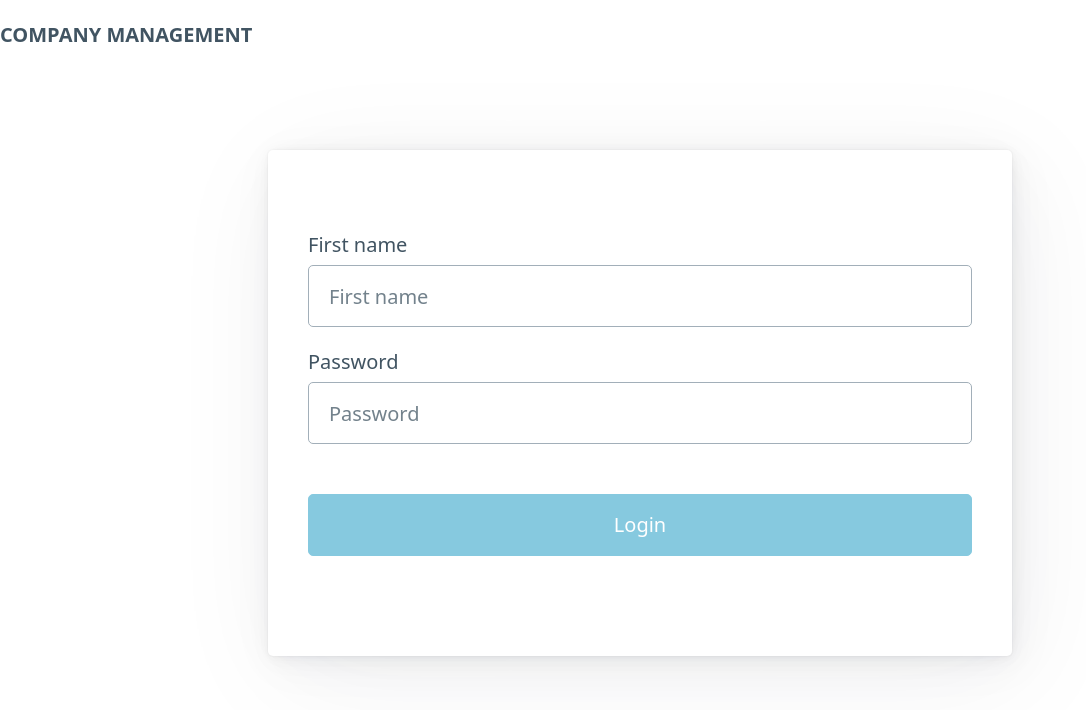
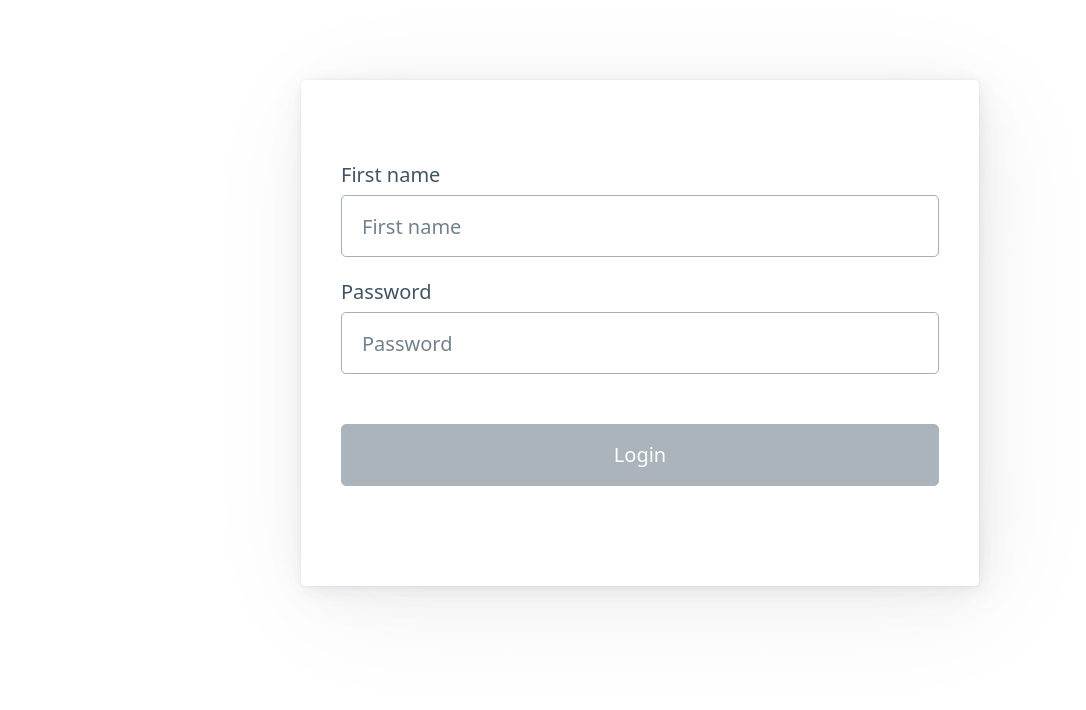
Before and after one commit to smubarak-ali/company-management-system, an Angular app in the folder company-management-frontend/: page /#/login in a window 1280 px wide. Shown: the top 710 px of the page, without its empty margins (0-1086 px from the left). Built offline with nearby package versions, Linux system fonts and the light colour scheme.

Commit message:
chore: Update the company list screen.

```diff
--- a/company-management-frontend/src/app/components/company-list/company-list.component.html
+++ b/company-management-frontend/src/app/components/company-list/company-list.component.html
@@ -1,66 +1,42 @@
-<app-company-search-filter [companyNo]="companyNo" [companyName]="companyName" [industryId]="industryId" [city]="city" [parentCompany]="parentCompany" [totalEmployees]="totalEmployees"></app-company-search-filter>
+<!-- <app-company-search-filter [companyNo]="companyNo" [companyName]="companyName" [industryId]="industryId" [city]="city"
+    [parentCompany]="parentCompany" [totalEmployees]="totalEmployees"></app-company-search-filter> -->
 
 @if (isLoadingResults === true) {
-    <div aria-busy="true"></div>
+<div aria-busy="true"></div>
 }
-@if (dataSource.data.length <= 0) { <div>
+@if (items.length <= 0) { <div>
     No companies found
     </div>
     } @else {
-    <div id="table" class="mat-elevation-z4">
-        <table mat-table [dataSource]="dataSource" matSort matSortActive="companyName" matSortDirection="asc" (matSortChange)="announceSortChange($event)">
-
-            <!-- Company No Column -->
-            <ng-container matColumnDef="companyNo">
-                <th mat-header-cell *matHeaderCellDef> No. </th>
-                <td mat-cell *matCellDef="let element"> {{element.companyNo}} </td>
-            </ng-container>
-
-            <!-- Company Name Column -->
-            <ng-container matColumnDef="companyName">
-                <th mat-header-cell *matHeaderCellDef mat-sort-header sortActionDescription="Sort by company name" disableClear> Name
-                </th>
-                <td mat-cell *matCellDef="let element"> {{element.companyName}} </td>
-            </ng-container>
-
-            <!-- Industry Column -->
-            <ng-container matColumnDef="industryName">
-                <th mat-header-cell *matHeaderCellDef> Industry </th>
-                <td mat-cell *matCellDef="let element"> {{element.industryName}} </td>
-            </ng-container>
-
-            <!-- Total Employees Column -->
-            <ng-container matColumnDef="totalEmployees">
-                <th mat-header-cell *matHeaderCellDef> Total Employees </th>
-                <td mat-cell *matCellDef="let element"> {{element.totalEmployees}} </td>
-            </ng-container>
-
-            <!-- City Column -->
-            <ng-container matColumnDef="city">
-                <th mat-header-cell *matHeaderCellDef> City </th>
-                <td mat-cell *matCellDef="let element"> {{element.city}} </td>
-            </ng-container>
-
-            <!-- Parent Company Column -->
-            <ng-container matColumnDef="parentCompany">
-                <th mat-header-cell *matHeaderCellDef> Parent Company </th>
-                <td mat-cell *matCellDef="let element"> {{element.parentCompany}} </td>
-            </ng-container>
-
-            <!-- Level Company Column -->
-            <ng-container matColumnDef="level">
-                <th mat-header-cell *matHeaderCellDef> Level </th>
-                <td mat-cell *matCellDef="let element"> {{element.level}} </td>
-            </ng-container>
-
-            <tr mat-header-row *matHeaderRowDef="displayedColumns"></tr>
-            <tr mat-row *matRowDef="let row; columns: displayedColumns;" (click)="selectedRow(row)"></tr>
-        </table>
-
-        <mat-paginator [pageSizeOptions]="[5, 10, 15]" [length]="totalCount" showFirstLastButtons="false" (page)="pageChanged($event)">
-        </mat-paginator>
-    </div>
+    <article>
+        <figure>
+            <table role="grid">
+                <thead>
+                    <th scope="col"><strong>No.</strong></th>
+                    <th scope="col"><strong>Name</strong></th>
+                    <th scope="col"><strong>Industry</strong></th>
+                    <th scope="col"><strong>Total Employees</strong></th>
+                    <th scope="col"><strong>City</strong></th>
+                    <th scope="col"><strong>Parent Company</strong></th>
+                    <th scope="col"><strong>Level</strong></th>
+                </thead>
+                <tbody>
+                    @for (item of items; track item.id;) {
+                    <tr scope="row">
+                        <td>{{item.companyNo}}</td>
+                        <td>{{item.companyName}}</td>
+                        <td>{{item.industryName}}</td>
+                        <td>{{item.totalEmployees}}</td>
+                        <td>{{item.city}}</td>
+                        <td>{{item.parentCompany}}</td>
+                        <td>{{item.level}}</td>
+                    </tr>
+                    }
+                </tbody>
+            </table>
+        </figure>
+    </article>
     }
 
 
-    <a mat-stroked-button routerLink="/save">New company</a>
+    <!-- <a role="button" routerLink="/save">New company</a> -->
--- a/company-management-frontend/src/app/components/company-list/company-list.component.scss
+++ b/company-management-frontend/src/app/components/company-list/company-list.component.scss
@@ -1,7 +1,11 @@
-div#table {
-    overflow-x: auto;
+article {
+    --block-spacing-vertical: 10px;
+
+    th {
+        --font-size: 16px;
+    }
+
+    td {
+        --font-size: 15px;
+    }
 }
-
-a {
-    margin-top: 1.5em;
-}
--- a/company-management-frontend/src/app/components/company-list/company-list.component.ts
+++ b/company-management-frontend/src/app/components/company-list/company-list.component.ts
@@ -2,33 +2,26 @@ import { HttpClientModule } from '@angular/common/http';
 import { AfterViewInit, Component, OnDestroy, OnInit, ViewChild, effect, signal } from '@angular/core';
 import { Subscription } from 'rxjs';
 import { Router, RouterLink } from '@angular/router';
-import { MatTableDataSource, MatTableModule } from '@angular/material/table';
-import {MatProgressSpinnerModule} from '@angular/material/progress-spinner';
+
+import { CompanyDto } from '../../utils/objects/Company';
 import { BackendService } from '../../services/backend.service';
-import { CompanyDto } from '../../utils/objects/Company';
-import { MatButtonModule } from '@angular/material/button';
-import { MatSort, MatSortModule, Sort } from '@angular/material/sort';
-import { MatPaginator, MatPaginatorModule, PageEvent } from '@angular/material/paginator';
 import { CompanySearchFilterComponent } from '../company-search-filter/company-search-filter.component';
 
 @Component({
   selector: 'app-company-list',
   standalone: true,
-  imports: [HttpClientModule, MatTableModule, MatButtonModule, RouterLink, MatSortModule, MatProgressSpinnerModule, MatPaginatorModule, CompanySearchFilterComponent],
+  imports: [HttpClientModule, RouterLink, CompanySearchFilterComponent],
   templateUrl: './company-list.component.html',
   styleUrl: './company-list.component.scss'
 })
-export class CompanyListComponent implements AfterViewInit, OnInit, OnDestroy {
+export class CompanyListComponent implements OnInit, OnDestroy {
 
   sortByCompanyNameDesc = false;
   totalCount = 0;
   isLoadingResults = true;
   unsubDdlList!: Subscription;
-  displayedColumns: string[] = ['companyNo', 'companyName', 'industryName', 'totalEmployees', 'city', 'parentCompany', 'level'];
-  dataSource = new MatTableDataSource<CompanyDto>(undefined);
-
-  @ViewChild(MatPaginator) paginator!: MatPaginator;
-  @ViewChild(MatSort) sort!: MatSort;
+  // displayedColumns: string[] = ['companyNo', 'companyName', 'industryName', 'totalEmployees', 'city', 'parentCompany', 'level'];
+  items: CompanyDto[];
 
   companyNo = signal<number|undefined>(undefined);
   companyName = signal<string|undefined>(undefined);
@@ -38,6 +31,7 @@ export class CompanyListComponent implements AfterViewInit, OnInit, OnDestroy {
   parentCompany = signal<string|undefined>(undefined);
 
   constructor(private backendService: BackendService, private router: Router) {
+    this.items = [];
     effect(() => {
       this.getCompanyList(this.companyNo(), this.companyName(), this.industryId(), this.city(), this.totalEmployees(), this.parentCompany());
     })
@@ -50,19 +44,13 @@ export class CompanyListComponent implements AfterViewInit, OnInit, OnDestroy {
   ngOnDestroy() {
     console.log(" ngOnDestroyed called!")
     if (this.unsubDdlList) this.unsubDdlList.unsubscribe();
-    this.dataSource.disconnect();
-  }
-
-  ngAfterViewInit() {
-    this.dataSource.sort = this.sort;
-    this.dataSource.paginator = this.paginator;
   }
 
   getCompanyList(companyNo?: number, companyName?: string, industryId?: number, city?: string, totalEmployees?: number, parentCompany?: string, pageIndex = 1, pageSize = 5) {
     this.unsubDdlList = this.backendService.getCompanyList({ sortByCompanyNameDesc: this.sortByCompanyNameDesc, pageIndex, pageSize,
               companyNo, companyName, industryId, city, parentCompany, totalEmployees })
       .subscribe(list => {
-        this.dataSource = new MatTableDataSource<CompanyDto>(list.items);
+        this.items = list.items;
         this.totalCount = list.totalPages;
         this.isLoadingResults = false;
         return list;
@@ -73,21 +61,21 @@ export class CompanyListComponent implements AfterViewInit, OnInit, OnDestroy {
     this.router.navigate(["/save", { companyId: row.id }]);
   }
 
-  announceSortChange(sortState: Sort) {
-    this.isLoadingResults = true;
-    if (sortState.direction === "asc") {
-      this.sortByCompanyNameDesc = false;
-      this.getCompanyList(this.companyNo(), this.companyName(), this.industryId(), this.city(), this.totalEmployees(), this.parentCompany());
-    } else {
-      this.sortByCompanyNameDesc = true;
-      this.getCompanyList(this.companyNo(), this.companyName(), this.industryId(), this.city(), this.totalEmployees(), this.parentCompany());
-    }
-  }
+  // announceSortChange(sortState: Sort) {
+  //   this.isLoadingResults = true;
+  //   if (sortState.direction === "asc") {
+  //     this.sortByCompanyNameDesc = false;
+  //     this.getCompanyList(this.companyNo(), this.companyName(), this.industryId(), this.city(), this.totalEmployees(), this.parentCompany());
+  //   } else {
+  //     this.sortByCompanyNameDesc = true;
+  //     this.getCompanyList(this.companyNo(), this.companyName(), this.industryId(), this.city(), this.totalEmployees(), this.parentCompany());
+  //   }
+  // }
 
-  pageChanged(event: PageEvent) {
-    console.log({ event });
-    this.isLoadingResults = true;
-    this.getCompanyList(this.companyNo(), this.companyName(), this.industryId(), this.city(), this.totalEmployees(), this.parentCompany(), ++event.pageIndex, event.pageSize);
-  }
+  // pageChanged(event: PageEvent) {
+  //   console.log({ event });
+  //   this.isLoadingResults = true;
+  //   this.getCompanyList(this.companyNo(), this.companyName(), this.industryId(), this.city(), this.totalEmployees(), this.parentCompany(), ++event.pageIndex, event.pageSize);
+  // }
 
 }
--- a/company-management-frontend/src/app/components/home-page/home-page.component.html
+++ b/company-management-frontend/src/app/components/home-page/home-page.component.html
@@ -11,6 +11,6 @@
         <input type="password" id="password" name="password" placeholder="Password" formControlName="password" required>
 
         <br /><br />
-        <button type="submit" [disabled]="this.loginForm.invalid">Login</button>
+        <button type="submit" class="secondary" [disabled]="this.loginForm.invalid">Login</button>
     </article>
 </form>
--- a/company-management-frontend/src/index.html
+++ b/company-management-frontend/src/index.html
@@ -8,13 +8,13 @@
 </head>
 
 <body>
-  <nav>
+  <!-- <nav>
     <ul>
       <li><strong>COMPANY MANAGEMENT</strong></li>
     </ul>
-  </nav>
+  </nav> -->
 
-  <main class="container-fluid">
+  <main class="container">
     <app-root></app-root>
   </main>
 </body>
--- a/company-management-frontend/src/styles.scss
+++ b/company-management-frontend/src/styles.scss
@@ -1,2 +1,44 @@
 /* You can add global styles to this file, and also import other style files */
+/* Teal Light scheme (Default) */
+/* Can be forced with data-theme="light" */
+[data-theme="light"],
+:root:not([data-theme="dark"]) {
+  --primary: #00897b;
+  --primary-hover: #00796b;
+  --primary-focus: rgba(0, 137, 123, 0.125);
+  --primary-inverse: #FFF;
+}
+
+/* Teal Dark scheme (Auto) */
+/* Automatically enabled if user has Dark mode enabled */
+@media only screen and (prefers-color-scheme: dark) {
+  :root:not([data-theme]) {
+    --primary: #00897b;
+    --primary-hover: #009688;
+    --primary-focus: rgba(0, 137, 123, 0.25);
+    --primary-inverse: #FFF;
+  }
+}
+
+/* Teal Dark scheme (Forced) */
+/* Enabled if forced with data-theme="dark" */
+[data-theme="dark"] {
+  --primary: #00897b;
+  --primary-hover: #009688;
+  --primary-focus: rgba(0, 137, 123, 0.25);
+  --primary-inverse: #FFF;
+}
+
+/* Teal (Common styles) */
+:root {
+  --form-element-active-border-color: var(--primary);
+  --form-element-focus-color: var(--primary-focus);
+  --switch-color: var(--primary-inverse);
+  --switch-checked-background-color: var(--primary);
+}
+
 @import "@picocss/pico/scss/pico";
+
+body {
+    height: 100lvh;
+}
```
Also changed, not shown: 2 other files (tests, documents, lock files or other folders).
